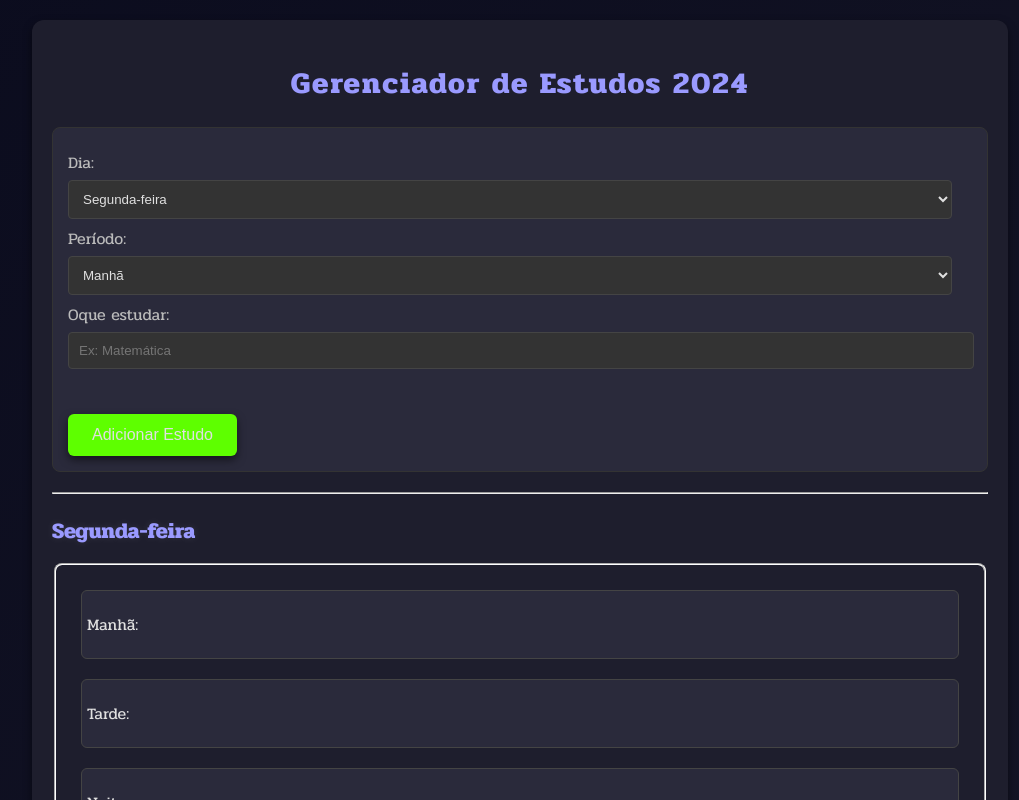
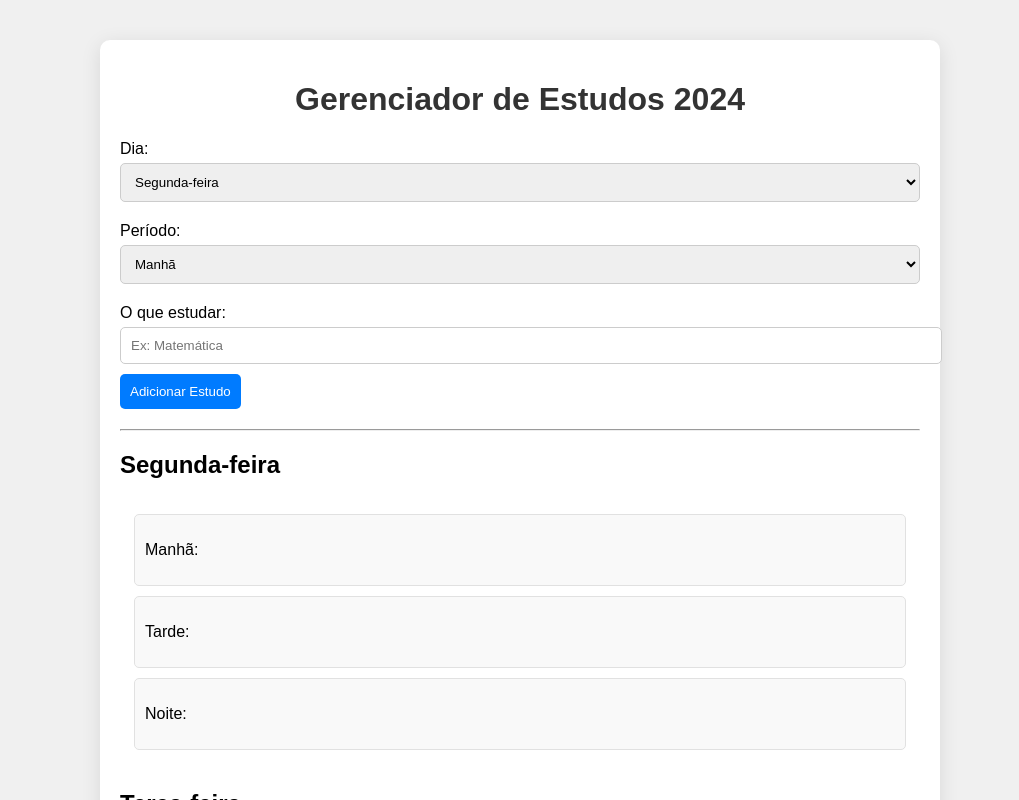
Before and after one commit to GustavoDuartt/testeSoftware, a React (Create React App) app: page / in a window 1280 px wide. Shown: the top 800 px of the page, without its empty margins (120-1139 px from the left). Built offline with nearby package versions, Linux system fonts and the light colour scheme.

Commit message:
Foi alterada o estilo da página para uma versão mais simples e minimalista

```diff
--- a/src/App.css
+++ b/src/App.css
@@ -1,126 +1,75 @@
-@import url('https://fonts.googleapis.com/css2?family=Pridi:wght@200;300;400;500;600;700&display=swap');
-@import url('https://fonts.googleapis.com/css2?family=Pridi:wght@200;300;400;500;600;700&family=Uncial+Antiqua&display=swap');
-
 body {
-  background: linear-gradient(135deg, #0b0c1e, #1f1f2e);
-  color: #e0e0e0;
-  font-family: "Pridi", serif;
+  background-color: #f0f0f0;
+  font-family: 'Arial', sans-serif;
   margin: 0;
-  padding: 0;
-  display: flex;
-  flex-direction: column;
-  align-items: center;
-  justify-content: center;
 }
 
 .app-container {
-  max-width: 90%;
-  width: 1000px;
-  margin: 20px auto;
+  max-width: 800px;
+  margin: 40px auto;
   padding: 20px;
-  border-radius: 12px;
-  background-color: #1e1e2d;
-  box-shadow: 0 4px 8px rgba(0, 0, 0, 0.5);
-  position: relative;
+  background-color: #fff;
+  border-radius: 10px;
+  box-shadow: 0 4px 20px rgba(0, 0, 0, 0.1);
 }
 
 h1 {
-  color: #9a9aff;
   text-align: center;
-  margin-bottom: 20px;
-  font-size: 30px;
-  letter-spacing: 2px;
-}
-
-h2 {
-  color: #9a9aff;
-  margin-bottom: 15px;
-  font-size: 22px;
-  text-shadow: 0 0 8px rgba(255, 255, 255, 0.1);
+  color: #333;
 }
 
 .input-container {
-  margin-top: 5px;
   margin-bottom: 20px;
-  padding: 15px;
-  border: 1px solid #333;
-  border-radius: 8px;
-  background-color: #2a2a3b;
-}
-
-input[type="text"],
-select {
-  width: calc(100% - 20px);
-  padding: 10px;
-  border: 1px solid #444;
-  border-radius: 4px;
-  background-color: #333;
-  color: #e0e0e0;
-}
-
-input[type="text"]:focus,
-select:focus {
-  border-color: #9a9aff;
-  outline: none;
-  box-shadow: 0 0 8px rgba(154, 154, 255, 0.6);
-}
-
-button {
-  margin-top: 5%;
-  background-color: #5eff00;
-  color: #e0e0e0;
-  padding: 12px 24px;
-  border: none;
-  border-radius: 6px;
-  cursor: pointer;
-  font-size: 16px;
-  transition: background-color 0.3s ease, box-shadow 0.3s ease;
-  box-shadow: 0 4px 8px rgba(0, 0, 0, 0.5);
-}
-
-button:hover {
-  background-color: #2bff00;
-  box-shadow: 0 6px 12px rgba(0, 0, 0, 0.6);
 }
 
 label {
   display: block;
-  margin-top: 7px;
-  margin-bottom: 5px;
-  color: #bbb;
+  margin: 10px 0 5px;
+}
+
+input[type="text"], select {
+  width: 100%;
+  padding: 10px;
+  margin-bottom: 10px;
+  border: 1px solid #ccc;
+  border-radius: 5px;
+}
+
+button {
+  background-color: #007bff;
+  color: white;
+  padding: 10px;
+  border: none;
+  border-radius: 5px;
+  cursor: pointer;
+  transition: background-color 0.3s;
+}
+
+button:hover {
+  background-color: #0056b3;
+}
+
+.dia-container {
+  margin: 15px 0;
 }
 
 .periodo-container {
-  margin-bottom: 20px;
-  padding: 5px;
-  border: 1px solid #444;
-  border-radius: 6px;
-  background-color: #2a2a3b;
-}
-
-.Resposta {
-  margin-top: 20px;
+  margin: 10px 0;
+  padding: 10px;
+  background-color: #f9f9f9;
+  border: 1px solid #e1e1e1;
+  border-radius: 5px;
 }
 
 .limpar {
-  margin-bottom: 2%;
-  margin-top: -20%;
-  margin-left: 83%;
-  background-color: #ff0000;
-  color: #e0e0e0;
-  border: none;
-  border-radius: 6px;
-  cursor: pointer;
-  font-size: 16px;
-  box-shadow: 0 4px 8px rgba(0, 0, 0, 0.5);
+  background-color: #dc3545;
+  margin-top: 5px;
 }
 
 .limpar:hover {
-  background: rgb(112, 0, 0);
-  color: #e0e0e0;
+  background-color: #c82333;
 }
+
 fieldset {
-  padding: 25px;
-  border-radius: 8px;
-  border-color: #ffffff;
+  border: none;
 }
--- a/src/App.js
+++ b/src/App.js
@@ -33,6 +33,7 @@ function App() {
   };
 
   const limparAtividade = (dia, periodo) => {
+    if (window.confirm('Você tem certeza que deseja limpar?')) {
       setEstudos((prevEstudos) => ({
         ...prevEstudos,
         [dia]: {
@@ -40,6 +41,7 @@ function App() {
           [periodo]: '',
         },
       }));
+    }
   };
 
   return (
@@ -61,7 +63,7 @@ function App() {
           <option value="noite">Noite</option>
         </select>
 
-        <label>Oque estudar:</label>
+        <label>O que estudar:</label>
         <input
           type="text"
           value={atividade}
@@ -70,29 +72,28 @@ function App() {
         />
         <button onClick={adicionarAtividade}>Adicionar Estudo</button>
       </div>
-      <div className='sombra'></div>
 
-      <hr></hr>
+      <hr />
 
-      <div className='Resposta'>
+      <div className='respostas'>
         {diasDaSemana.map(dia => (
           <div key={dia} className="dia-container">
             <h2>{dia}</h2>
             <fieldset>
               <div className="periodo-container">
-              <p>Manhã:<br></br>{estudos[dia].manha}</p>
+                <p>Manhã:<br />{estudos[dia].manha}</p>
                 {estudos[dia].manha && (
                   <button onClick={() => limparAtividade(dia, 'manha')} className="limpar">Limpar</button>
                 )}
               </div>
               <div className="periodo-container">
-              <p>Tarde:<br></br>{estudos[dia].tarde}</p>
+                <p>Tarde:<br />{estudos[dia].tarde}</p>
                 {estudos[dia].tarde && (
                   <button onClick={() => limparAtividade(dia, 'tarde')} className="limpar">Limpar</button>
                 )}
               </div>
               <div className="periodo-container">
-              <p>Noite:<br></br>{estudos[dia].noite}</p>
+                <p>Noite:<br />{estudos[dia].noite}</p>
                 {estudos[dia].noite && (
                   <button onClick={() => limparAtividade(dia, 'noite')} className="limpar">Limpar</button>
                 )}
```
Lines whose indentation alone changed are shown as unchanged.
